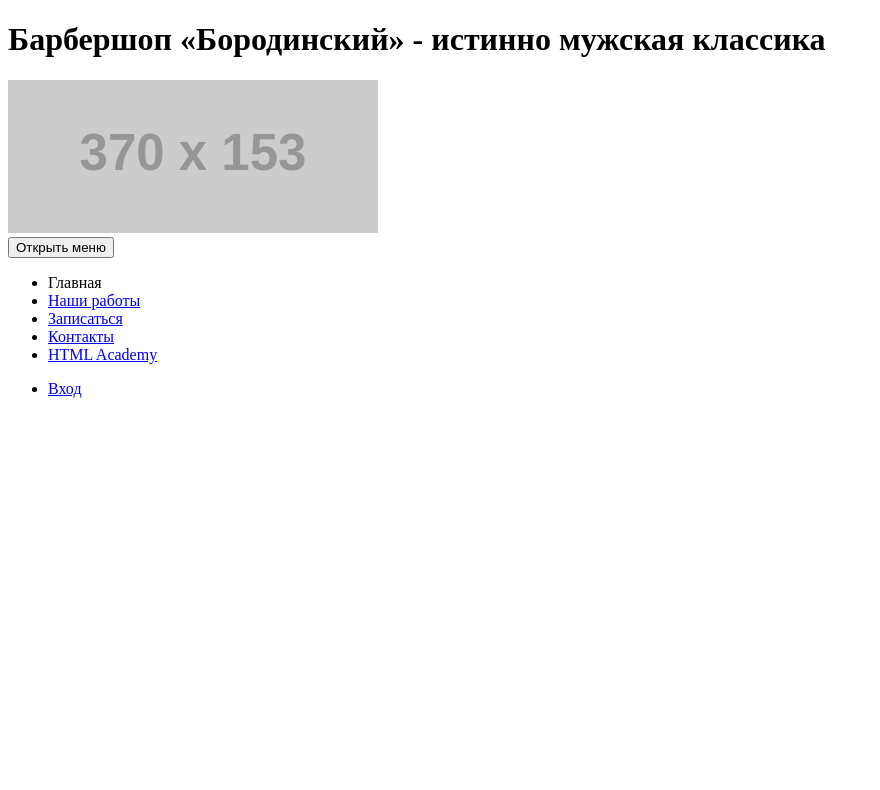
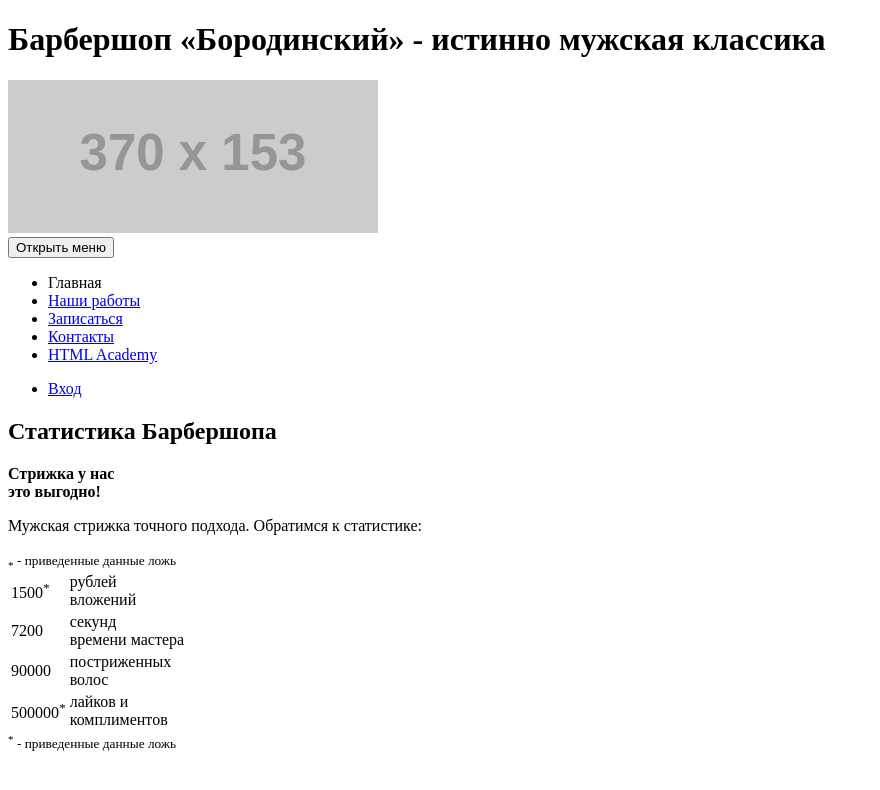
Before and after one commit to demries/barbershop, a website: page index.html in a window 1280 px wide. Shown: the whole page, without its empty margins (0-880 px from the left). Drawn offline with Linux system fonts and the light colour scheme; placeholder pictures from the web are drawn by us.

Commit message:
Разметка "Статистика" по БЭМ

```diff
--- a/index.html
+++ b/index.html
@@ -26,5 +26,32 @@
             </div>
         </nav>
     </header>
+    <section class="stats">
+        <header class="stats__header">
+            <h2 class="visually-hidden">Статистика Барбершопа</h2>
+            <b class="stats__slogan">Стрижка у нас<br> это выгодно!</b>
+            <p class="stats__intro">Мужская стрижка точного подхода. Обратимся к статистике:</p>
+            <small class="stats__legend stats__legend--top"><sub>*</sub> - приведенные данные ложь</small>
+        </header>
+        <table class="stats__table">
+            <tr>
+                <td class="stats__value">1500<sup>*</sup></td>
+                <td class="stats__field">рублей<br> вложений</td>
+            </tr>
+            <tr>
+                <td class="stats__value">7200</td>
+                <td class="stats__field">секунд<br> времени мастера</td>
+            </tr>
+            <tr>
+                <td class="stats__value">90000</td>
+                <td class="stats__field">постриженных<br> волос</td>
+            </tr>
+            <tr>
+                <td class="stats__value">500000<sup>*</sup></td>
+                <td class="stats__field">лайков и<br> комплиментов</td>
+            </tr>
+        </table>
+        <small class="stats__legend  stats__legend--bottom"><sup>*</sup> - приведенные данные ложь</small>
+    </section>
 </body>
 </html>
```
